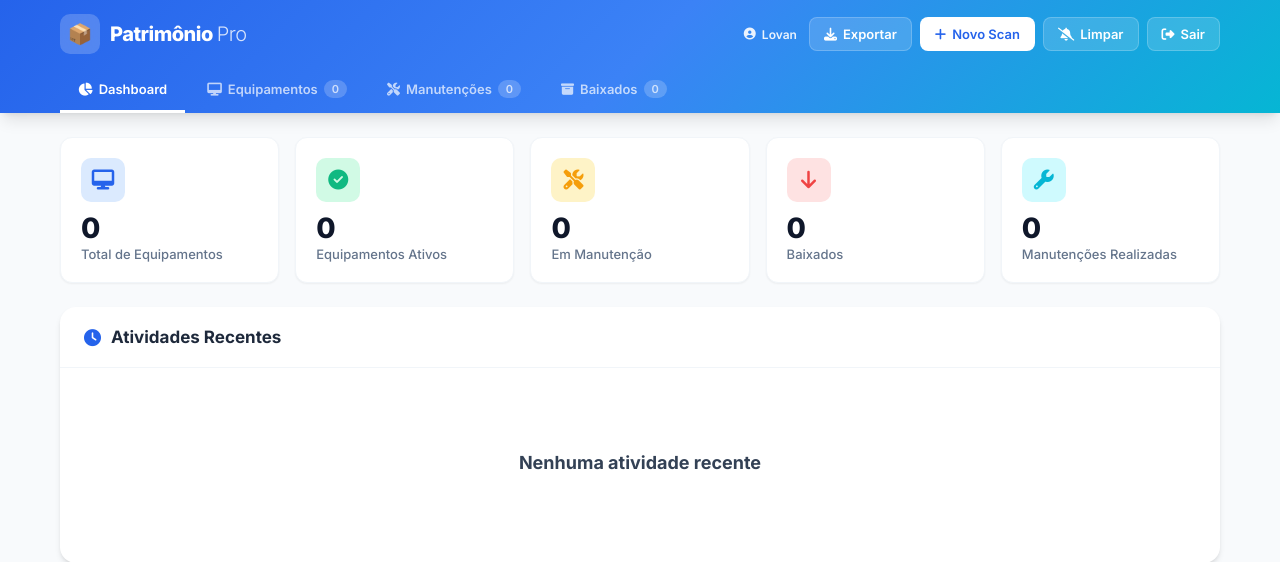
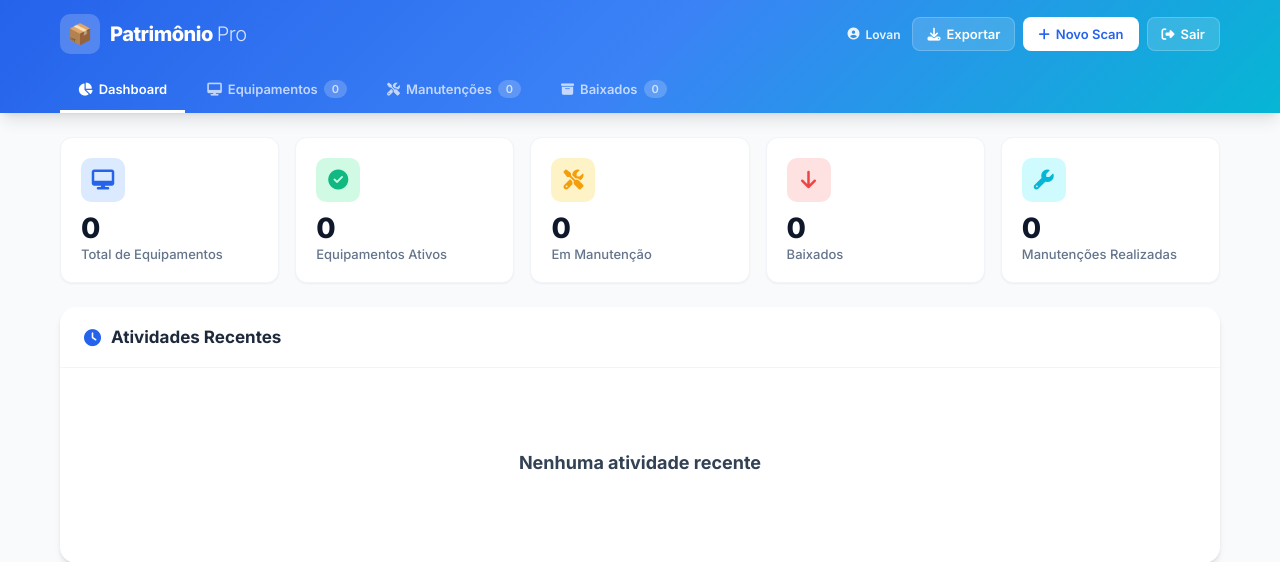
Before and after one commit to LovanGoulart/patrimonios, a Flask app: page /sistema in a window 1280 px wide. Shown: the top 562 px of the page. Run offline with Flask 3, Linux system fonts and the light colour scheme; a user stored in the database is signed in; data that the repository does not hold is empty.

Commit message:
Update base.html

```diff
--- a/templates/base.html
+++ b/templates/base.html
@@ -482,9 +482,9 @@
                 <button class="header-btn primary" onclick="openScanner()" title="Novo scan">
                     <i class="fas fa-plus"></i> <span>Novo Scan</span>
                 </button>
-                <button class="header-btn" onclick="limparNotificacoesManutencao();showToast('Notificações de manutenção limpas!','info')" title="Limpar notificações de manutenção">
+                <!--<button class="header-btn" onclick="limparNotificacoesManutencao();showToast('Notificações de manutenção limpas!','info')" title="Limpar notificações de manutenção">
                     <i class="fas fa-bell-slash"></i> <span>Limpar</span>
-                </button>
+                </button>-->
                 <form method="post" action="/logout" style="display:inline">
                     <button class="header-btn" type="submit" title="Sair"><i class="fas fa-right-from-bracket"></i> <span>Sair</span></button>
                 </form>
```
